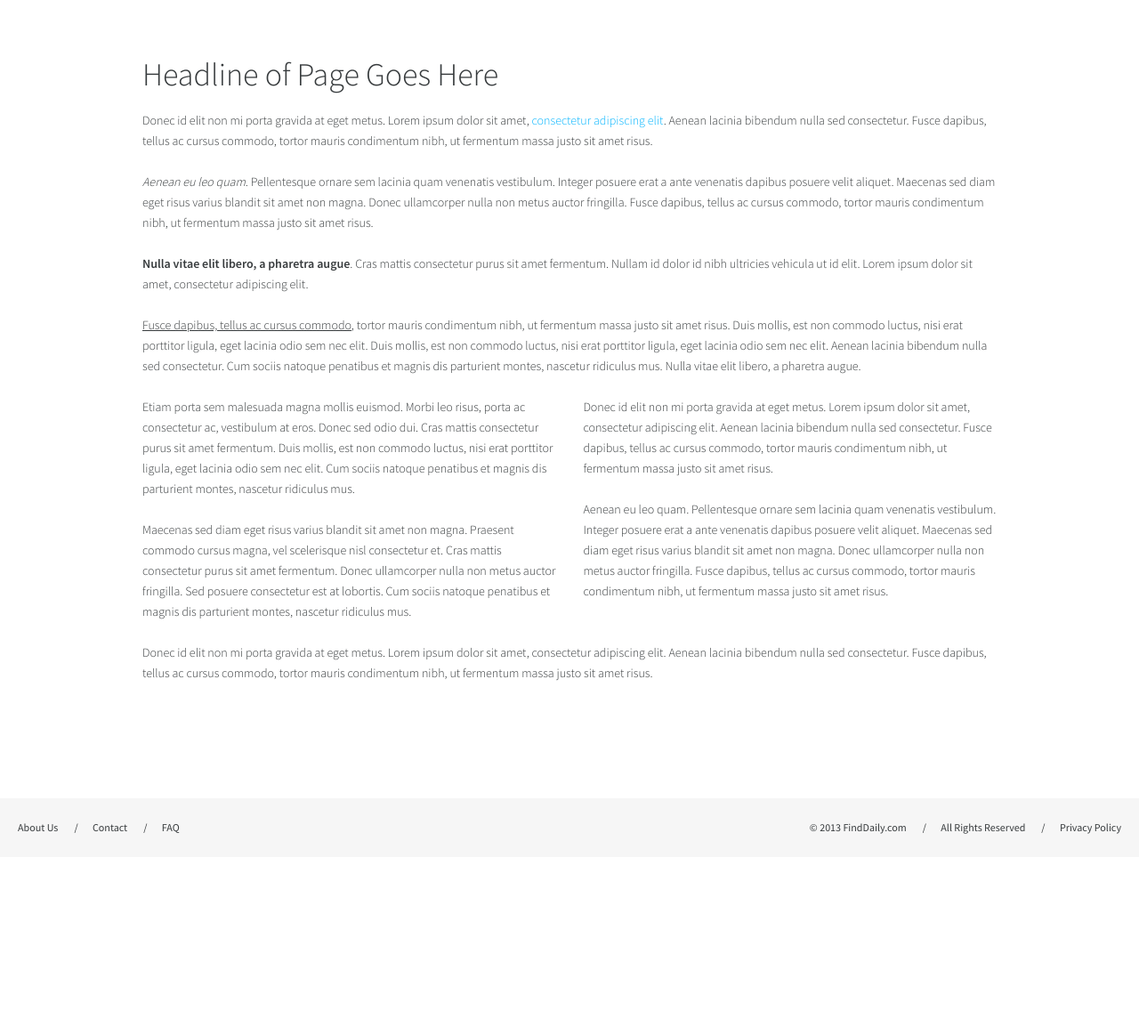
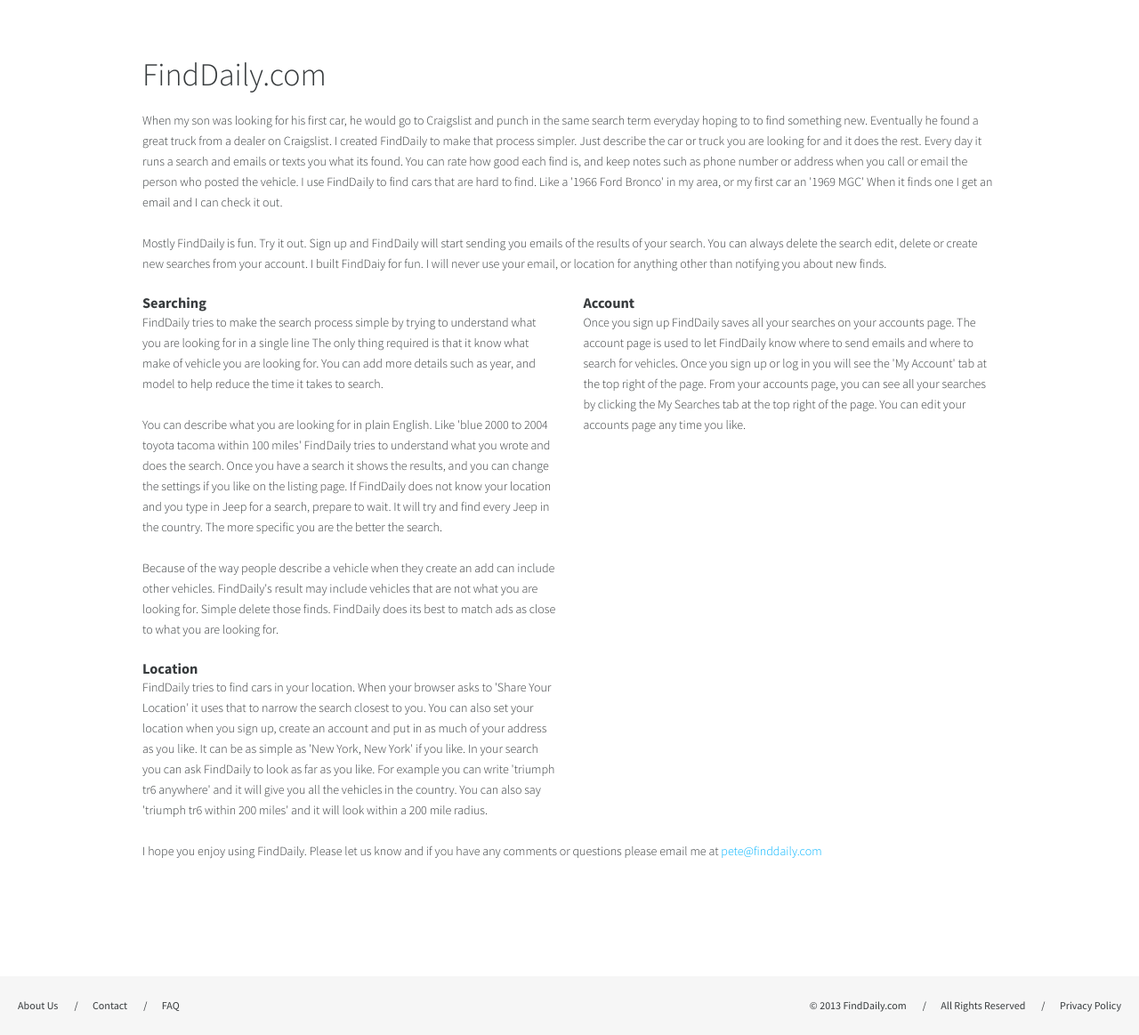
Before and after one commit to CrabbyPete/finddaily, a Python web app: template templates/about.html in a window 1280 px wide. Shown: the part 63-1226 px from the top of the page at 89% size. Before the commit the page ends 1000 px from the top, so only its background shows below. Run offline with Jinja, Linux system fonts and the light colour scheme; the template is opened without the code that fills it, so the values that code supplies are empty; some libraries are stand-ins or nearby versions.

Commit message:
about template

```diff
--- a/templates/about.html
+++ b/templates/about.html
@@ -3,30 +3,60 @@
 		<div id="main">
 			<div class="shell">
 				<article>
-					<h1>Headline of Page Goes Here</h1>
+					<h1>FindDaily.com</h1>
 
-					<p>Donec id elit non mi porta gravida at eget metus. Lorem ipsum dolor sit amet, <a href="#">consectetur adipiscing elit</a>. Aenean lacinia bibendum nulla sed consectetur. Fusce dapibus, tellus ac cursus commodo, tortor mauris condimentum nibh, ut fermentum massa justo sit amet risus.</p>
-
-					<p><em>Aenean eu leo quam</em>. Pellentesque ornare sem lacinia quam venenatis vestibulum. Integer posuere erat a ante venenatis dapibus posuere velit aliquet. Maecenas sed diam eget risus varius blandit sit amet non magna. Donec ullamcorper nulla non metus auctor fringilla. Fusce dapibus, tellus ac cursus commodo, tortor mauris condimentum nibh, ut fermentum massa justo sit amet risus.</p>
-
-					<p><strong>Nulla vitae elit libero, a pharetra augue</strong>. Cras mattis consectetur purus sit amet fermentum. Nullam id dolor id nibh ultricies vehicula ut id elit. Lorem ipsum dolor sit amet, consectetur adipiscing elit.</p>
-
-					<p><span class="underline">Fusce dapibus, tellus ac cursus commodo</span>, tortor mauris condimentum nibh, ut fermentum massa justo sit amet risus. Duis mollis, est non commodo luctus, nisi erat porttitor ligula, eget lacinia odio sem nec elit. Duis mollis, est non commodo luctus, nisi erat porttitor ligula, eget lacinia odio sem nec elit. Aenean lacinia bibendum nulla sed consectetur. Cum sociis natoque penatibus et magnis dis parturient montes, nascetur ridiculus mus. Nulla vitae elit libero, a pharetra augue.</p>
+					<p>When my son was looking for his first car, he would go to Craigslist and punch in the same search term everyday hoping to
+					   to find something new. Eventually he found a great truck from a dealer on Craigslist. I created FindDaily to make that process
+					   simpler. Just describe the car or truck you are looking for and it does the rest. Every day it runs a search and emails
+					   or texts you what its found. You can rate how good each find is, and keep notes such as phone number or address when
+					   you call or email the person who posted the vehicle.  I use FindDaily to find cars that are hard to find. Like a '1966 Ford Bronco' in my area, or my first car an '1969 MGC'
+					    When it finds one I get an email and I can check it out.
+					</p>
+					<p>Mostly FindDaily is fun. Try it out. Sign up and FindDaily will start sending you emails of the results of your search. You
+					   can always delete the search edit, delete or create new searches from your account. I built FindDaiy for fun. I will never use
+					   your email, or location for anything other than notifying you about new finds.
+					</p>
 
 					<section>
 						<div class="half">
-							<p>Etiam porta sem malesuada magna mollis euismod. Morbi leo risus, porta ac consectetur ac, vestibulum at eros. Donec sed odio dui. Cras mattis consectetur purus sit amet fermentum. Duis mollis, est non commodo luctus, nisi erat porttitor ligula, eget lacinia odio sem nec elit. Cum sociis natoque penatibus et magnis dis parturient montes, nascetur ridiculus mus.</p>
+						    <h3> Searching <h3>
+							<p>FindDaily tries to make the search process simple by trying to understand what you are looking for in a single line
+							   The only thing required is that it know what make of vehicle you are looking for. You can add more details such
+							   as year, and model to help reduce the time it takes to search.
+							</p>
+							<p>You can describe what you are looking for in plain English. Like 'blue 2000 to 2004 toyota tacoma within 100 miles'
+							   FindDaily tries to understand what you wrote and does the search. Once you have a search it shows the results, and
+							   you can change the settings if you like on the listing page.
+							   If FindDaily does not know your location and you type in Jeep for a search, prepare to wait. It will try and find every Jeep
+							   in the country. The more specific you are the better the search.
+							</p>
+							<p>Because of the way people describe a vehicle when they create an add can include other vehicles. FindDaily's result may include
+							   vehicles that are not what you are looking for. Simple delete those finds. FindDaily does its best to match ads as close to what you are
+							   looking for.
+							</p>
+							<h3>Location<h3>
+							<p>FindDaily tries to find cars in your location. When your browser asks to 'Share Your Location' it uses that to narrow
+							   the search closest to you. You can also set your location when you sign up, create an account and put in as much of your
+							   address as you like. It can be as simple as 'New York, New York' if you like. In your search you can ask FindDaily to look
+							   as far as you like. For example you can write 'triumph tr6 anywhere' and it will give you all the vehicles in the country.
+							   You can also say 'triumph tr6 within 200 miles' and it will look within a 200 mile radius.
+							</p>
 
-							<p>Maecenas sed diam eget risus varius blandit sit amet non magna. Praesent commodo cursus magna, vel scelerisque nisl consectetur et. Cras mattis consectetur purus sit amet fermentum. Donec ullamcorper nulla non metus auctor fringilla. Sed posuere consectetur est at lobortis. Cum sociis natoque penatibus et magnis dis parturient montes, nascetur ridiculus mus.</p>
+
 						</div>
 						<div class="half">
-							<p>Donec id elit non mi porta gravida at eget metus. Lorem ipsum dolor sit amet, consectetur adipiscing elit. Aenean lacinia bibendum nulla sed consectetur. Fusce dapibus, tellus ac cursus commodo, tortor mauris condimentum nibh, ut fermentum massa justo sit amet risus.</p>
-
-							<p>Aenean eu leo quam. Pellentesque ornare sem lacinia quam venenatis vestibulum. Integer posuere erat a ante venenatis dapibus posuere velit aliquet. Maecenas sed diam eget risus varius blandit sit amet non magna. Donec ullamcorper nulla non metus auctor fringilla. Fusce dapibus, tellus ac cursus commodo, tortor mauris condimentum nibh, ut fermentum massa justo sit amet risus.</p>
+						<h3> Account <h3>
+							<p>Once you sign up FindDaily saves all your searches on your accounts page. The account page is used to let FindDaily
+							   know where to send emails and where to search for vehicles. Once you sign up or log in you will see the 'My Account'
+ 							   tab at the top right of the page. From your accounts page, you can see all your searches by clicking the My Searches tab
+							   at the top right of the page. You can edit your accounts page any time you like.
+							</p>
 						</div>
 					</section>
 
-					<p>Donec id elit non mi porta gravida at eget metus. Lorem ipsum dolor sit amet, consectetur adipiscing elit. Aenean lacinia bibendum nulla sed consectetur. Fusce dapibus, tellus ac cursus commodo, tortor mauris condimentum nibh, ut fermentum massa justo sit amet risus.</p>
+					<p>I hope you enjoy using FindDaily. Please let us know and if you have any comments or questions please email me at
+					   <a href='mailto:pete@finddaily.com'>pete@finddaily.com</a>
+					</p>
 				</article>
 			</div>
 		</div>
```
